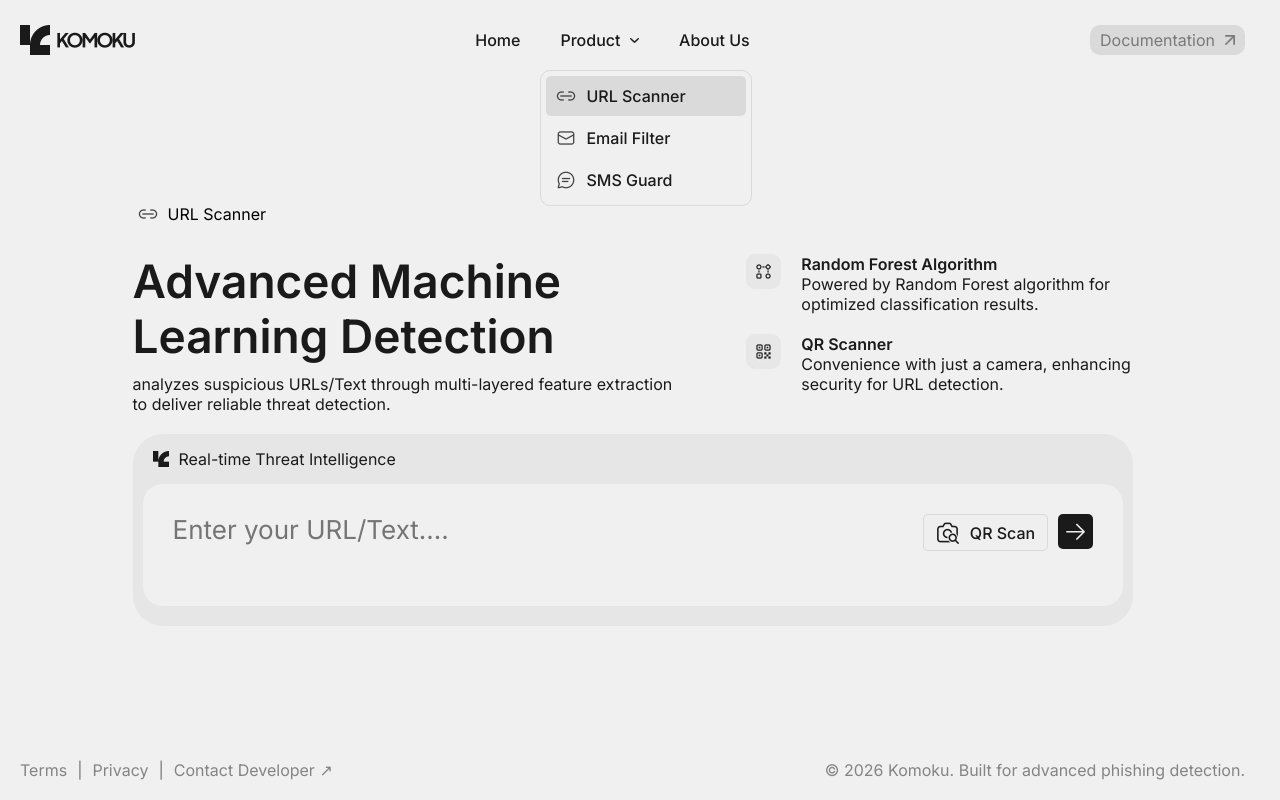
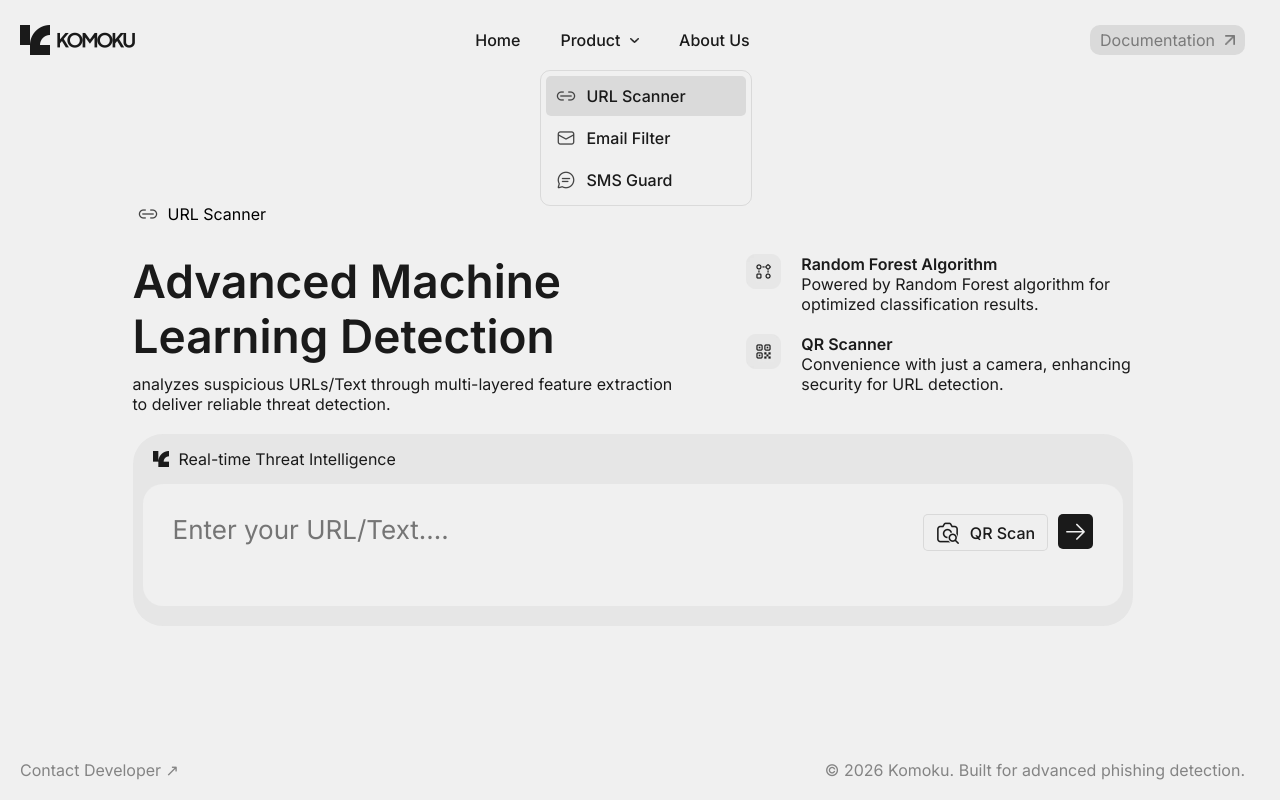
Before and after one commit to daffalde/komokuv2, a Next.js app: page / in a window 1280 px wide. Built offline with nearby package versions, Linux system fonts and the light colour scheme.

Commit message:
fix : terms and privacy page deleted

```diff
--- a/app/page.tsx
+++ b/app/page.tsx
@@ -154,14 +154,6 @@ export default function Home() {
       <div className={styles.footer}>
         <ul>
           <li>
-            <Link href={"/terms"}>Terms</Link>
-          </li>
-          <li>|</li>
-          <li>
-            <Link href={"/privacy"}>Privacy</Link>
-          </li>
-          <li>|</li>
-          <li>
             <Link
               onClick={() =>
                 window.open("https://www.linkedin.com/in/daffa-alde/")
```
Also changed, not shown: public/about-hero.webp.
